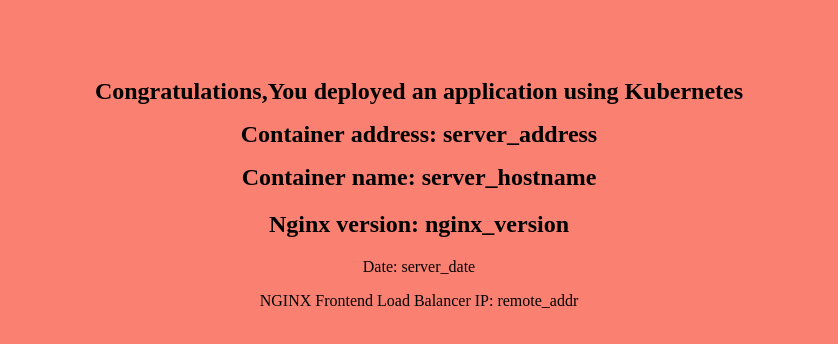
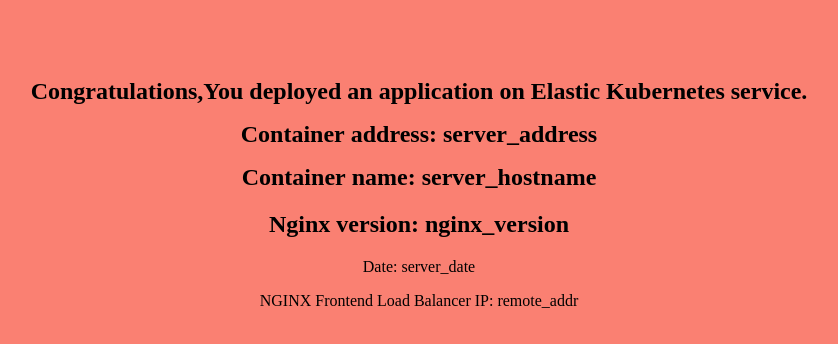
Before and after one commit to navi-aws/eks-app, a plain HTML site: page src/index.html in a window 1280 px wide. Shown: the whole page, without its empty margins (221-1059 px from the left). Drawn offline with Linux system fonts and the light colour scheme.

Commit message:
Update index.html

```diff
--- a/src/index.html
+++ b/src/index.html
@@ -8,7 +8,7 @@
 
       <div align="center">
         <h1><br><br></h1>
-        <h1>Congratulations,<span>You deployed an application using Kubernetes</span></h1>
+        <h1>Congratulations,<span>You deployed an application on Elastic Kubernetes service.</span></h1>
 <h1><span>Container&nbsp;address:</span> <span>server_address</span></h1>
 <h1><span>Container&nbsp;name:</span> <span>server_hostname</span></h1>
 <h2><span>Nginx&nbsp;version:</span> <span>nginx_version</span></h2>
```
